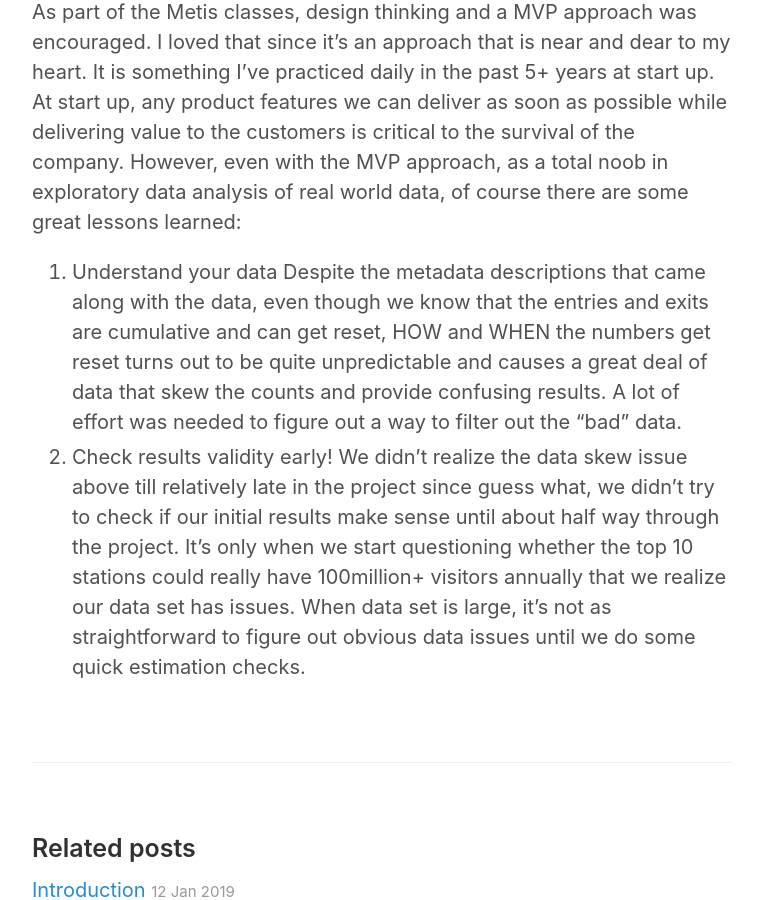
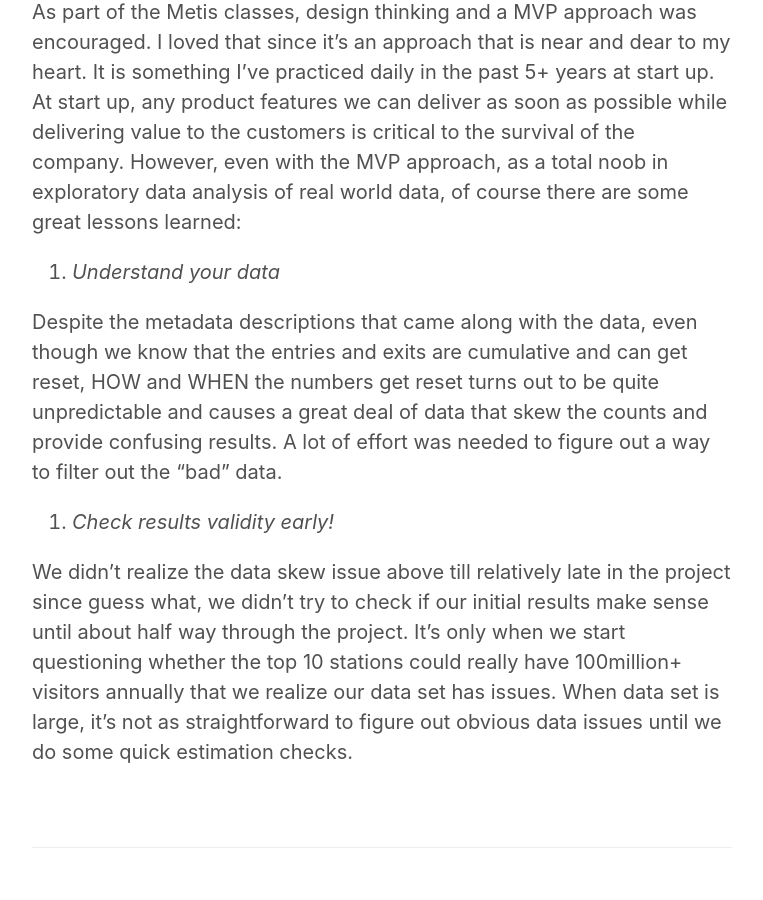
Before and after one commit to pytgit/pytgit.github.io, a Jekyll site: the page built from _posts/2019-01-13-firstproject.md, in a window 1280 px wide and 900 px high, scrolled down 1151 px. Shown: the whole window, without its empty margins (258-1021 px from the left). Built offline with Jekyll 4.4.1, drawn with Linux system fonts in a browser that asks for light colours.

Commit message:
updated formatting

```diff
--- a/_posts/2019-01-13-firstproject.md
+++ b/_posts/2019-01-13-firstproject.md
@@ -21,7 +21,9 @@ We dug into the MTA turnsile data, cleaned the data to remove duplicates, bad da
 
 ### Lessons Learned
 As part of the Metis classes, design thinking and a MVP approach was encouraged. I loved that since it's an approach that is near and dear to my heart. It is something I've practiced daily in the past 5+ years at start up. At start up, any product features we can deliver as soon as possible while delivering value to the customers is critical to the survival of the company. However, even with the MVP approach, as a total noob in exploratory data analysis of real world data, of course there are some great lessons learned:
-1. Understand your data
+1. *Understand your data*
+
 Despite the metadata descriptions that came along with the data, even though we know that the entries and exits are cumulative  and can get reset, HOW and WHEN the numbers get reset turns out to be quite unpredictable and causes a great deal of data that skew the counts and provide confusing results. A lot of effort was needed to figure out a way to filter out the "bad" data.
-2. Check results validity early!
+2. *Check results validity early!*
+
 We didn't realize the data skew issue above till relatively late in the project since guess what, we didn't try to check if our initial results make sense until about half way through the project. It's only when we start questioning whether the top 10 stations could really have 100million+ visitors annually that we realize our data set has issues. When data set is large, it's not as straightforward to figure out obvious data issues until we do some quick estimation checks.
```
